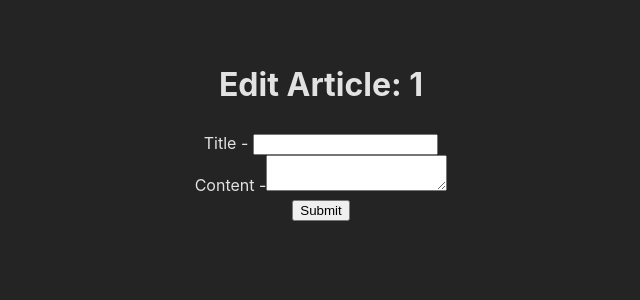
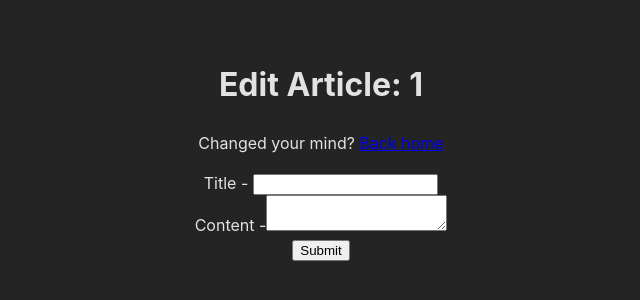
Before and after one commit to 1337estofthe1337/simple-blog, a React (Vite) app in the folder client/: page /1/1/edit in a window 1280 px wide. Shown: the top 300 px of the page, without its empty margins (319-959 px from the left). Built offline with nearby package versions, Linux system fonts and the light colour scheme; no server answers.

Commit message:
added go back feature on edit article

```diff
--- a/client/src/components/editArticle.jsx
+++ b/client/src/components/editArticle.jsx
@@ -1,5 +1,5 @@
 import React, { Fragment, useState, useEffect } from "react";
-import { useNavigate, useParams } from "react-router-dom";
+import { Link, useNavigate, useParams } from "react-router-dom";
 
 const EditArticle = () => {
     const { username, articleTitle } = useParams();
@@ -55,6 +55,7 @@ const EditArticle = () => {
     return (
         <Fragment>
             <h1>Edit Article: {articleTitle}</h1>
+            <p>Changed your mind? <Link to={`/${username}`}>Back home</Link></p>
             <form className="update-article-form" onSubmit={handleSubmit}>
                 <div>
                     <label htmlFor="update-title" className="update-article-label">
```
